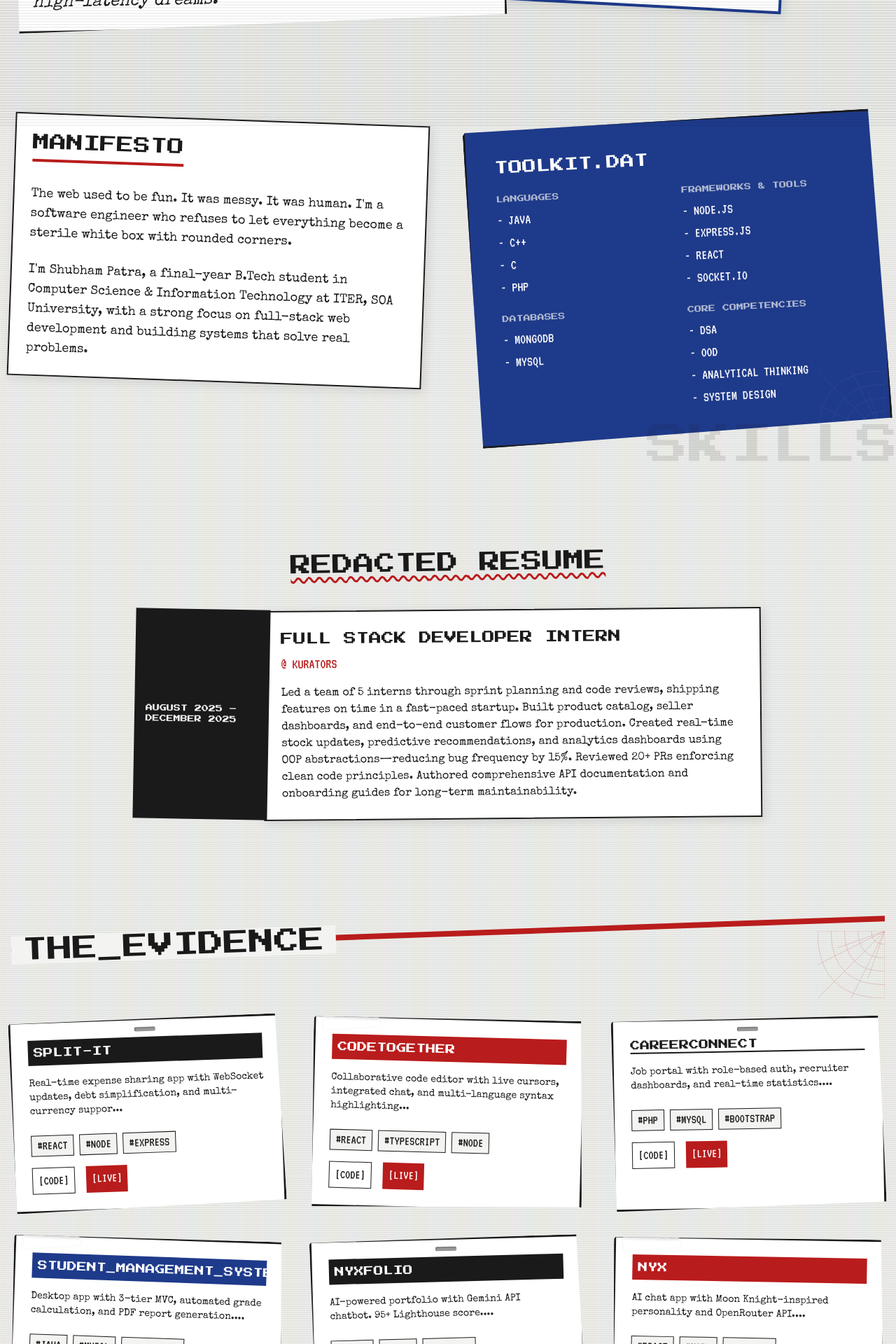
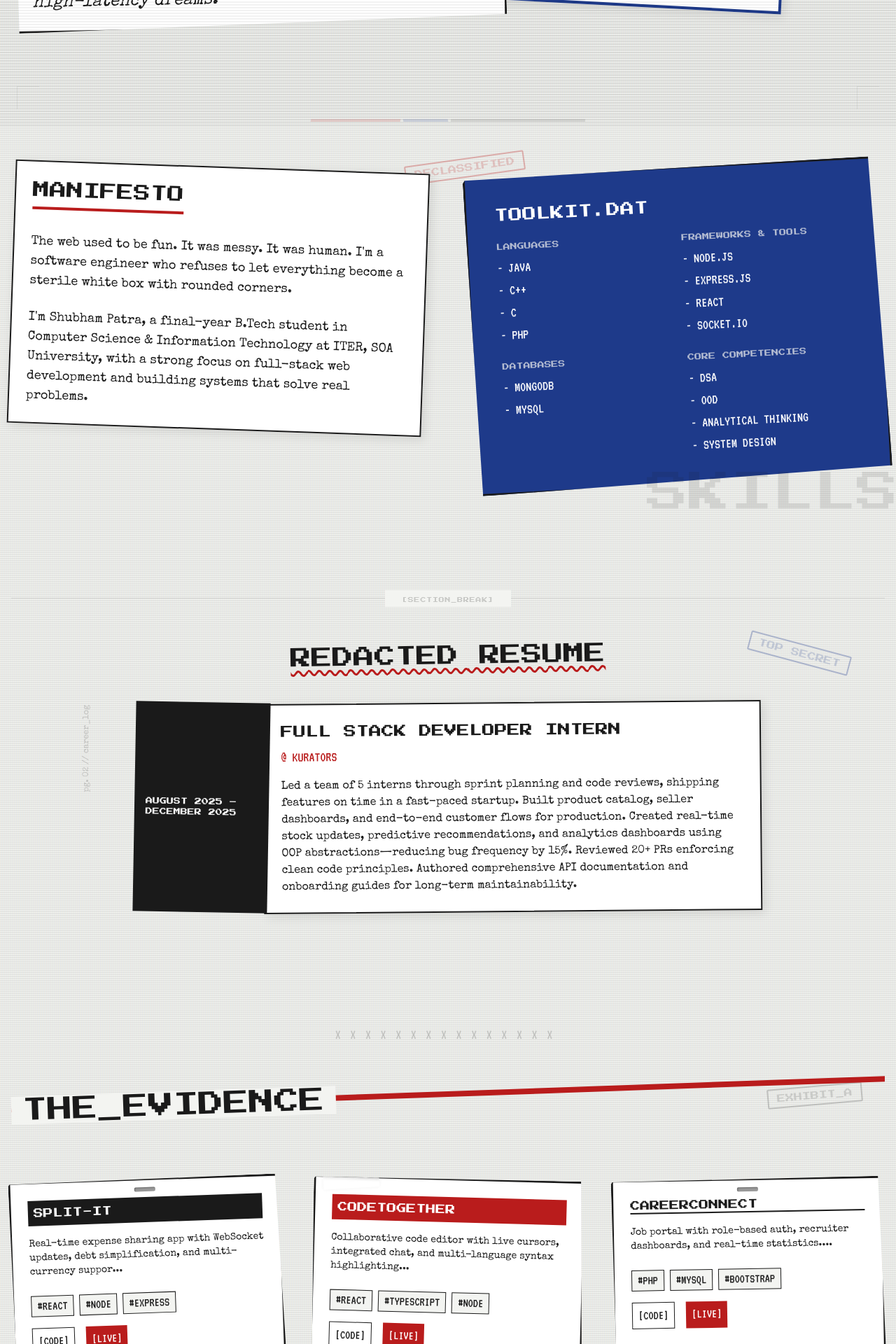
Before and after one commit to ShubhamPatra/Portfolio, a React (Vite) app: page / in a window 1280 px wide. Shown: the part 620-2540 px from the top of the page at 70% size. Built offline with nearby package versions, Linux system fonts and the light colour scheme.

Commit message:
Refactor components to enhance zine aesthetics with new InkStamp and MarginNote features; replace SpiderWeb with CropMarks and ZineDivider for improved visual rhythm.

```diff
--- a/src/App.jsx
+++ b/src/App.jsx
@@ -6,8 +6,9 @@ import Experience from './components/Experience';
 import Projects from './components/Projects';
 import Contact from './components/Contact';
 import Footer from './components/Footer';
-import SpiderWeb from './components/SpiderWeb';
 import SEOHead from './components/SEOHead';
+import ZineDivider from './components/ZineDivider';
+import CropMarks from './components/CropMarks';
 import { siteMetadata } from './data/metadata';
 import { getPortfolioData } from './data/portfolioData';
 import { generateAllStructuredData } from './utils/structuredData';
@@ -28,11 +29,8 @@ function App() {
         structuredData={structuredData}
       />
 
-      {/* Spider Web Decorations */}
-      <SpiderWeb position="top-left" size="lg" className="fixed text-zine-ink z-50" />
-      <SpiderWeb position="top-right" size="md" className="fixed text-zine-red z-50" />
-      <SpiderWeb position="bottom-left" size="sm" className="fixed text-zine-blue z-50" />
-      <SpiderWeb position="bottom-right" size="md" className="fixed text-zine-ink z-50" />
+      {/* Print Crop Marks */}
+      <CropMarks />
 
       {/* Scanline Overlay */}
       <div className="scanline-overlay"></div>
@@ -41,9 +39,13 @@ function App() {
 
       <main id="main-content" className="max-w-7xl mx-auto px-4 pt-32 pb-20 overflow-hidden">
         <Hero />
+        <ZineDivider variant="glitch" />
         <About />
+        <ZineDivider variant="redacted" />
         <Experience />
+        <ZineDivider variant="torn" />
         <Projects />
+        <ZineDivider variant="dashed" />
         <Contact />
       </main>
 
--- a/src/components/About.jsx
+++ b/src/components/About.jsx
@@ -1,6 +1,6 @@
 import { personal } from '../data/personal';
 import { skillGroups } from '../data/skills';
-import SpiderWeb from './SpiderWeb';
+import InkStamp from './InkStamp';
 
 /**
  * About component - Zine-style manifesto and skills (mobile responsive)
@@ -9,6 +9,7 @@ import SpiderWeb from './SpiderWeb';
 function About() {
     return (
         <section id="about" aria-labelledby="about-heading" className="grid grid-cols-1 md:grid-cols-2 gap-8 md:gap-16 mb-20 md:mb-40 relative">
+            <InkStamp text="DECLASSIFIED" color="red" rotation={-8} className="-top-3 right-4 md:right-auto md:left-[45%]" />
             <article className="pasted-block border-2 border-zine-ink self-start !p-4 md:!p-6" style={{ '--rotation': '2deg' }}>
                 <h2 id="about-heading" className="font-pixel text-lg md:text-2xl mb-4 md:mb-8 border-b-4 border-zine-red pb-2 inline-block">MANIFESTO</h2>
                 <p className="font-typewriter text-base md:text-lg leading-relaxed mb-4 md:mb-6">
@@ -34,7 +35,6 @@ function About() {
                         ))}
                     </div>
                 </div>
-                <SpiderWeb position="bottom-right" size="sm" className="text-zine-paper opacity-30" />
                 <div className="absolute -bottom-6 md:-bottom-10 -right-2 md:-right-5 font-pixel text-3xl md:text-6xl opacity-10 select-none">SKILLS</div>
             </article>
         </section>
--- /dev/null
+++ b/src/components/CropMarks.jsx
@@ -0,0 +1,36 @@
+/**
+ * CropMarks - Print registration/crop marks at page corners
+ * Gives the zine a "printed proof" look
+ */
+function CropMarks() {
+    const markStyle = "fixed pointer-events-none select-none z-40 text-zine-ink/[0.07] hidden md:block";
+    const lineLen = "w-8 h-px bg-zine-ink/[0.07]";
+    const lineVert = "w-px h-8 bg-zine-ink/[0.07]";
+
+    return (
+        <div aria-hidden="true">
+            {/* Top-left */}
+            <div className={`${markStyle} top-6 left-6 flex flex-col items-start gap-1`}>
+                <div className={lineLen}></div>
+                <div className={`${lineVert} -mt-5 ml-0`}></div>
+            </div>
+            {/* Top-right */}
+            <div className={`${markStyle} top-6 right-6 flex flex-col items-end gap-1`}>
+                <div className={lineLen}></div>
+                <div className={`${lineVert} -mt-5 mr-0`}></div>
+            </div>
+            {/* Bottom-left */}
+            <div className={`${markStyle} bottom-6 left-6 flex flex-col-reverse items-start gap-1`}>
+                <div className={lineLen}></div>
+                <div className={`${lineVert} mt-0 ml-0`}></div>
+            </div>
+            {/* Bottom-right */}
+            <div className={`${markStyle} bottom-6 right-6 flex flex-col-reverse items-end gap-1`}>
+                <div className={lineLen}></div>
+                <div className={`${lineVert} mt-0 mr-0`}></div>
+            </div>
+        </div>
+    );
+}
+
+export default CropMarks;
--- a/src/components/Experience.jsx
+++ b/src/components/Experience.jsx
@@ -1,5 +1,6 @@
 import { experiences } from '../data/experience';
-import SpiderWeb from './SpiderWeb';
+import InkStamp from './InkStamp';
+import MarginNote from './MarginNote';
 
 /**
  * Experience component - Zine-style redacted resume (mobile responsive)
@@ -7,11 +8,12 @@ import SpiderWeb from './SpiderWeb';
  */
 function Experience() {
     return (
-        <section id="experience" aria-labelledby="experience-heading" className="mb-20 md:mb-40">
+        <section id="experience" aria-labelledby="experience-heading" className="mb-20 md:mb-40 relative">
+            <InkStamp text="TOP SECRET" color="blue" rotation={15} className="top-0 right-4 md:right-12" />
+            <MarginNote text="pg. 02 // career_log" side="left" className="top-20" />
             <h2 id="experience-heading" className="font-pixel text-xl md:text-3xl mb-8 md:mb-12 text-center transform -rotate-1 underline decoration-zine-red decoration-wavy">
                 REDACTED RESUME
             </h2>
-            <SpiderWeb position="top-left" size="sm" className="text-zine-ink" />
             <div className="space-y-8 md:space-y-12 max-w-4xl mx-auto">
                 {experiences.map((exp, index) => (
                     <article key={exp.id} className="flex flex-col md:flex-row gap-0">
--- a/src/components/Hero.jsx
+++ b/src/components/Hero.jsx
@@ -1,4 +1,5 @@
 import { personal } from '../data/personal';
+import MarginNote from './MarginNote';
 
 /**
  * Hero component - Zine-style hero section (mobile responsive)
@@ -7,6 +8,7 @@ import { personal } from '../data/personal';
 function Hero() {
     return (
         <section id="hero" aria-labelledby="hero-heading" className="relative flex flex-col lg:flex-row items-center gap-6 md:gap-10 mb-16 md:mb-32">
+            <MarginNote text="pg. 01 // init_sequence" side="left" className="top-10" />
             <div className="pasted-block distressed-border w-full lg:max-w-[44rem] z-10 !p-4 md:!p-6" style={{ '--rotation': '-1deg' }}>
                 <div className="tape hidden md:block"></div>
                 <div className="mb-3 md:mb-4 bg-zine-ink text-white inline-block px-2 md:px-4 py-1 font-pixel text-[8px] md:text-xs">
--- /dev/null
+++ b/src/components/InkStamp.jsx
@@ -0,0 +1,25 @@
+/**
+ * InkStamp - Zine-style rubber stamp marks
+ * "CLASSIFIED", "TOP SECRET", etc. for that redacted aesthetic
+ */
+function InkStamp({ text = 'CLASSIFIED', color = 'red', rotation = -12, className = '' }) {
+    const colorMap = {
+        red: 'border-zine-red/30 text-zine-red/20',
+        blue: 'border-zine-blue/30 text-zine-blue/20',
+        ink: 'border-zine-ink/20 text-zine-ink/15',
+    };
+
+    const colors = colorMap[color] || colorMap.red;
+
+    return (
+        <div
+            className={`absolute font-pixel text-[8px] md:text-xs border-2 md:border-3 px-2 md:px-3 py-1 rounded-sm select-none pointer-events-none ${colors} ${className}`}
+            style={{ transform: `rotate(${rotation}deg)` }}
+            aria-hidden="true"
+        >
+            {text}
+        </div>
+    );
+}
+
+export default InkStamp;
--- /dev/null
+++ b/src/components/MarginNote.jsx
@@ -0,0 +1,21 @@
+/**
+ * MarginNote - Small rotated annotations in the margins
+ * Handwritten-style notes that add zine character
+ */
+function MarginNote({ text, side = 'left', className = '' }) {
+    const positionClasses = side === 'left'
+        ? 'left-0 md:-left-4 -translate-x-0 md:-translate-x-full'
+        : 'right-0 md:-right-4 translate-x-0 md:translate-x-full';
+
+    return (
+        <div
+            className={`absolute ${positionClasses} font-typewriter text-[10px] md:text-xs text-zine-ink/20 select-none pointer-events-none hidden md:block ${className}`}
+            style={{ transform: `rotate(${side === 'left' ? -90 : 90}deg)`, transformOrigin: side === 'left' ? 'right center' : 'left center' }}
+            aria-hidden="true"
+        >
+            {text}
+        </div>
+    );
+}
+
+export default MarginNote;
--- a/src/components/Projects.jsx
+++ b/src/components/Projects.jsx
@@ -1,5 +1,6 @@
 import { projects } from '../data/projects';
-import SpiderWeb from './SpiderWeb';
+import InkStamp from './InkStamp';
+import MarginNote from './MarginNote';
 
 /**
  * Projects component - Zine-style evidence section (mobile responsive)
@@ -10,9 +11,10 @@ function Projects() {
     const bgColors = ['bg-zine-ink', 'bg-zine-red', '', 'bg-zine-blue', 'bg-zine-ink', 'bg-zine-red', ''];
 
     return (
-        <section id="projects" aria-labelledby="projects-heading" className="mb-20 md:mb-40">
+        <section id="projects" aria-labelledby="projects-heading" className="mb-20 md:mb-40 relative">
+            <InkStamp text="EXHIBIT_A" color="ink" rotation={-5} className="-top-2 right-8" />
+            <MarginNote text="pg. 03 // evidence_archive" side="right" className="top-32" />
             <div className="relative mb-10 md:mb-20">
-                <SpiderWeb position="top-right" size="sm" className="text-zine-red" />
                 <div className="absolute inset-0 bg-zine-red h-2 transform -skew-y-2"></div>
                 <h2 id="projects-heading" className="relative font-pixel text-2xl md:text-4xl bg-zine-paper px-2 md:px-4 inline-block transform -rotate-2">THE_EVIDENCE</h2>
             </div>
--- /dev/null
+++ b/src/components/ZineDivider.jsx
@@ -0,0 +1,45 @@
+/**
+ * ZineDivider - Punk-style section dividers
+ * Adds visual rhythm between sections
+ */
+
+const variants = {
+    torn: (
+        <div className="relative my-8 md:my-16 select-none" aria-hidden="true">
+            <div className="flex items-center gap-2 md:gap-4 justify-center font-terminal text-lg md:text-2xl text-zine-ink/20 tracking-[0.5em]">
+                {'×'.repeat(15)}
+            </div>
+        </div>
+    ),
+    redacted: (
+        <div className="relative my-8 md:my-16 select-none" aria-hidden="true">
+            <div className="h-px bg-zine-ink/10 w-full"></div>
+            <div className="absolute left-1/2 -translate-x-1/2 -translate-y-1/2 bg-zine-paper px-4 md:px-6">
+                <span className="font-pixel text-[6px] md:text-[8px] text-zine-ink/20 tracking-widest">[SECTION_BREAK]</span>
+            </div>
+        </div>
+    ),
+    dashed: (
+        <div className="relative my-8 md:my-16 select-none" aria-hidden="true">
+            <div className="border-t-2 border-dashed border-zine-ink/10 w-3/4 mx-auto"></div>
+            <div className="absolute right-[12%] -translate-y-1/2 bg-zine-paper px-2">
+                <span className="font-terminal text-sm md:text-lg text-zine-red/30">▼</span>
+            </div>
+        </div>
+    ),
+    glitch: (
+        <div className="relative my-8 md:my-16 select-none" aria-hidden="true">
+            <div className="flex justify-center gap-1">
+                <div className="h-1 w-16 md:w-32 bg-zine-red/15 transform -skew-x-12"></div>
+                <div className="h-1 w-8 md:w-16 bg-zine-blue/15 transform skew-x-12"></div>
+                <div className="h-1 w-24 md:w-48 bg-zine-ink/10 transform -skew-x-6"></div>
+            </div>
+        </div>
+    ),
+};
+
+function ZineDivider({ variant = 'torn' }) {
+    return variants[variant] || variants.torn;
+}
+
+export default ZineDivider;
```
